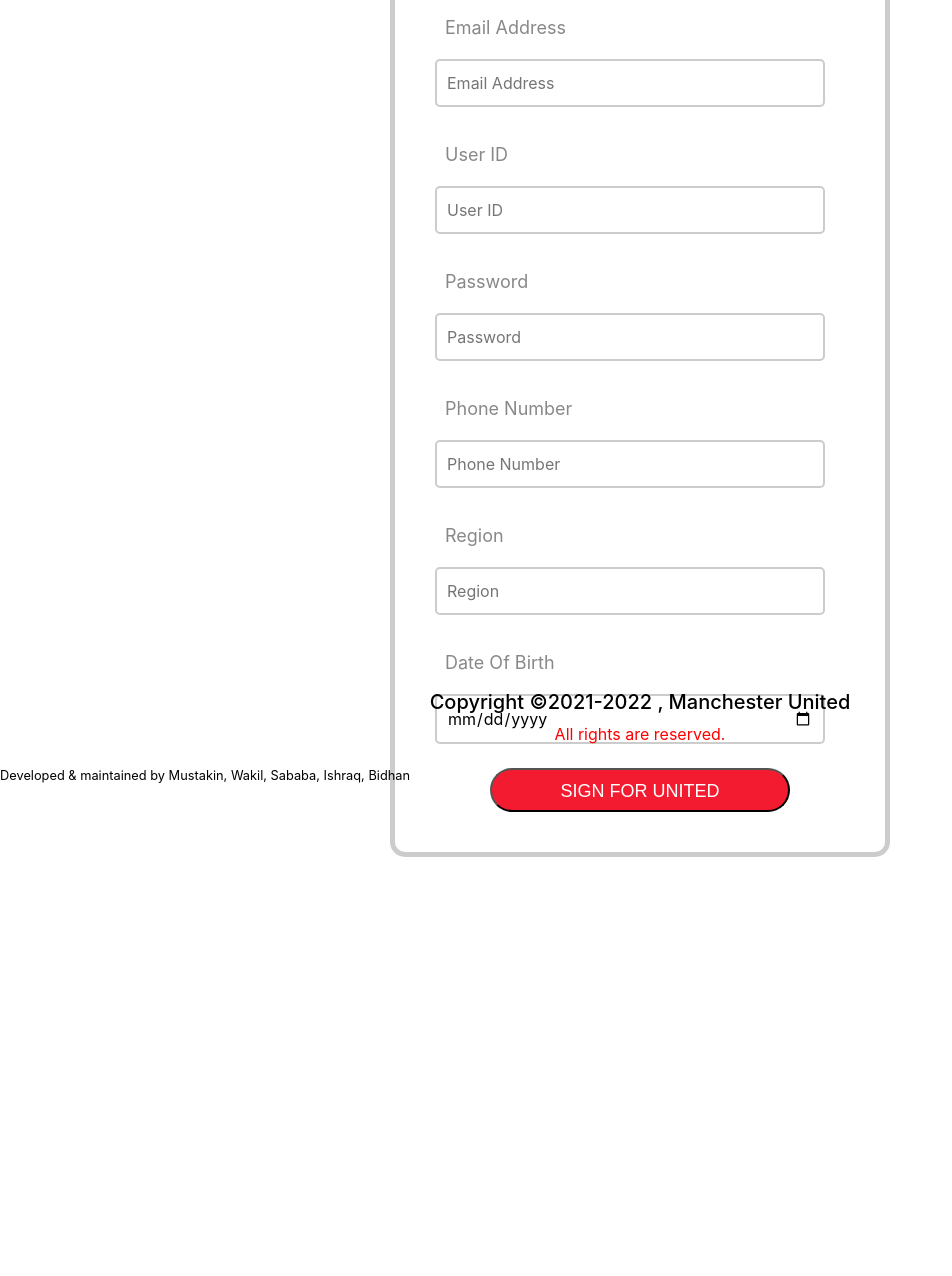
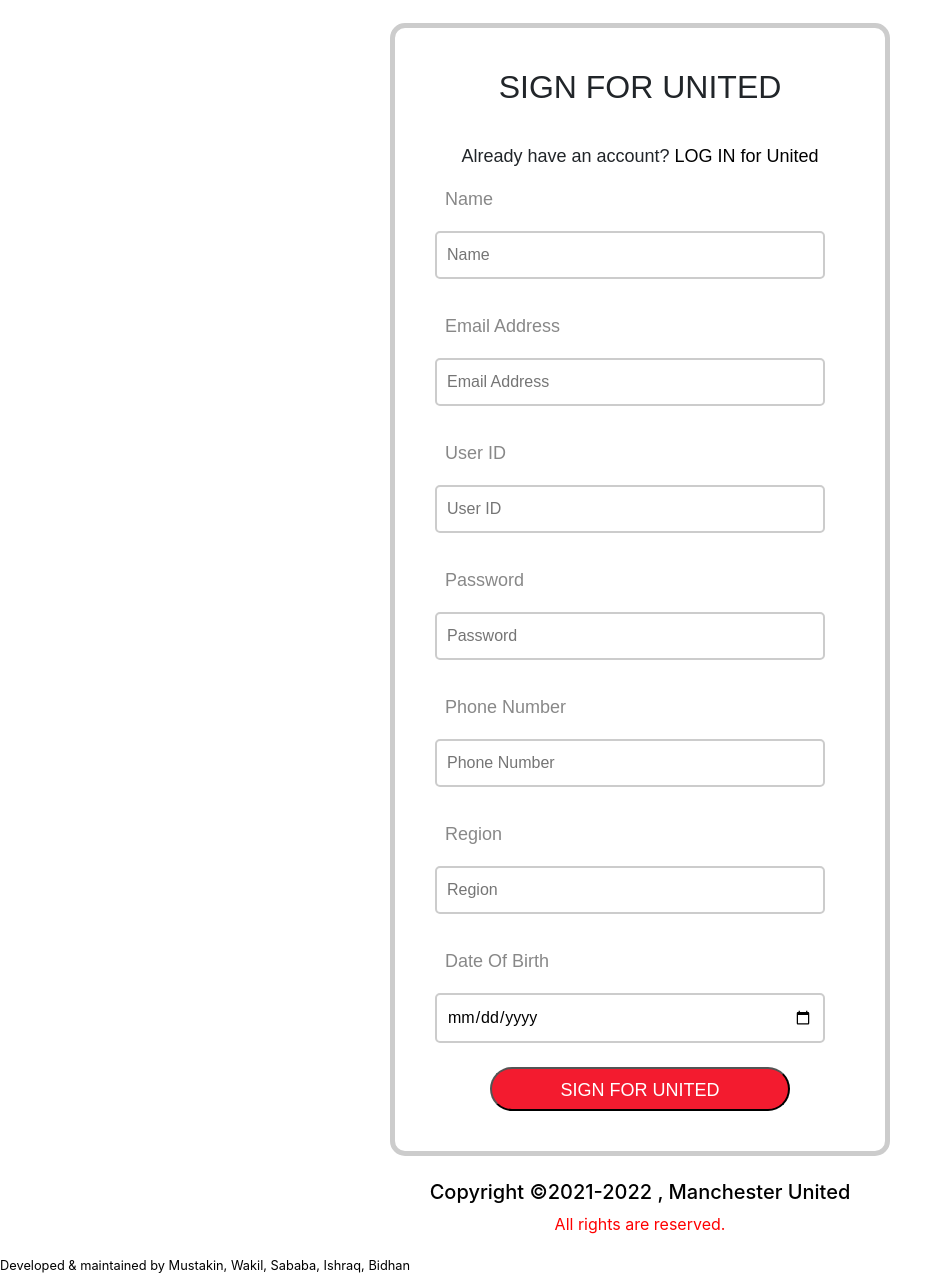
Before and after one commit to ahmedishraq/Football-Club-Management, a PHP site: page /signup.php in a window 1280 px wide. Shown: the part 666-1942 px from the top of the page, without its empty margins (0-952 px from the left). Before the commit the page ends 1523 px from the top, so only its background shows below. Run offline with PHP 8.4, Linux system fonts and the light colour scheme.

Commit message:
update on whole project

```diff
--- a/index.php
+++ b/index.php
@@ -44,6 +44,7 @@
   }
   nav ul li a:hover{
   	background-color: black;
+    color: #ffffff;
   }
   nav ul li a.active{
   	background-color: grey;
@@ -75,7 +76,7 @@
 <nav>
 	<ul>
 	<li><b><a href="index.php">HOME</a></b></li>
-	<li><b><a href="R_servicerequest.php">PLAYERS</a></b></li>
+	<li><b><a href="all_players.php">PLAYERS</a></b></li>
 	<li><b><a href="S.M_mechaniclogin.php">CLUB STAFF</a></b></li>
 	<li><b><a href="S.M_userlogin.php">BOARD MEMBERS</a></b></li>
 	<li><b><a href="S.M_adminlogin.php">CLUB SHOP</a></b></li>
--- a/signup.php
+++ b/signup.php
@@ -98,7 +98,6 @@ input{
 }
 
 form{
-  display: block;
   width: 500px;
   border: 5px solid #ccc;
   padding: 40px;
@@ -108,11 +107,13 @@ form{
 
 .body-log{
   /*background: #1690A7;*/
+  font-family: "Arial", sans-serif;
   display: flex;
   justify-content: center;
   align-items: center;
-  height: 100vh;
+  /*height: 100vh;*/
   flex-direction: column;
+
 }
 
 .error {
@@ -157,6 +158,8 @@ form{
         <header>
       <h1>MANCHESTER UNITED</h1>
     </header>
+    <section id="section1">
+      <div class="title" style="color:white;">MY UNITED</div><br style="line-height: 100px;">
     <div class="body-log">
          <form action="signup-info.php" method="post">
       <h2 class="title-sig">SIGN FOR UNITED</h2>
@@ -166,26 +169,26 @@ form{
       <?php if (isset($_GET['error'])) { ?>
         <p class="error"><?php echo $_GET['error']; ?></p>
       <?php } ?>
-      <label class="label-form">Name</label>
-      <input class="input-form" type="text" name="name" placeholder="Name"><br>
+      <label>Name</label>
+      <input type="text" name="name" placeholder="Name"><br>
 
-      <label class="label-form">Email Address</label>
-      <input class="input-form" type="text" name="email" placeholder="Email Address"><br>
+      <label>Email Address</label>
+      <input type="text" name="email" placeholder="Email Address"><br>
 
-      <label class="label-form">User ID</label>
-      <input class="input-form" type="text" name="uid" placeholder="User ID"><br>
+      <label>User ID</label>
+      <input type="text" name="uid" placeholder="User ID"><br>
 
-      <label class="label-form">Password</label>
-      <input class="input-form" type="password" name="password" placeholder="Password"><br>
+      <label>Password</label>
+      <input type="password" name="password" placeholder="Password"><br>
 
-      <label class="label-form">Phone Number</label>
-      <input class="input-form" type="tel" name="phone" placeholder="Phone Number"><br>
+      <label>Phone Number</label>
+      <input type="tel" name="phone" placeholder="Phone Number"><br>
 
-      <label class="label-form">Region</label>
-      <input class="input-form" type="text" name="region" placeholder="Region"><br>
+      <label>Region</label>
+      <input type="text" name="region" placeholder="Region"><br>
 
-      <label class="label-form">Date Of Birth</label>
-      <input class="input-form" type="date" name="dob" placeholder="Date Of Birth"><br>
+      <label>Date Of Birth</label>
+      <input type="date" name="dob" placeholder="Date Of Birth"><br>
 
         <button class="button-log" type="submit">SIGN FOR UNITED</button>
      </form>
@@ -193,7 +196,7 @@ form{
 
 
 <!-- main footer -->
-</section>
+</section><br style="line-height: 100px;">
 <footer>
 <h5 style="color:black" align="center";>Copyright &copy;2021-2022 , Manchester United</h5>
 <p style="color:red" align="center";>All rights are reserved.</p>
```
Also changed, not shown: login.php (+6 -3 lines).
